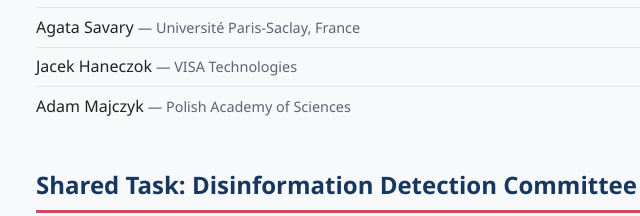
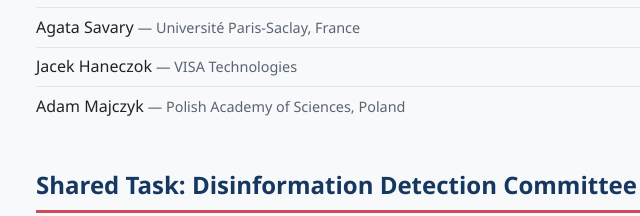
Before and after one commit to SlavicNLP/SlavicNLP.github.io, a plain HTML site: page committees.html in a window 1280 px wide. Shown: the part 1084-1300 px from the top of the page, 88-728 px from the left. Drawn offline with Linux system fonts and the light colour scheme.

Commit message:
Add country

```diff
--- a/committees.html
+++ b/committees.html
@@ -124,7 +124,7 @@
         <li>Roman Yangarber <span class="affiliation">&mdash; University of Helsinki, Finland</span></li>
         <li>Agata Savary <span class="affiliation">&mdash; Université Paris-Saclay, France</span></li>
         <li>Jacek Haneczok <span class="affiliation">&mdash; VISA Technologies</span></li>
-        <li>Adam Majczyk <span class="affiliation">&mdash; Polish Academy of Sciences</span></li>
+        <li>Adam Majczyk <span class="affiliation">&mdash; Polish Academy of Sciences, Poland</span></li>
       </ul>
     </section>
 
```
